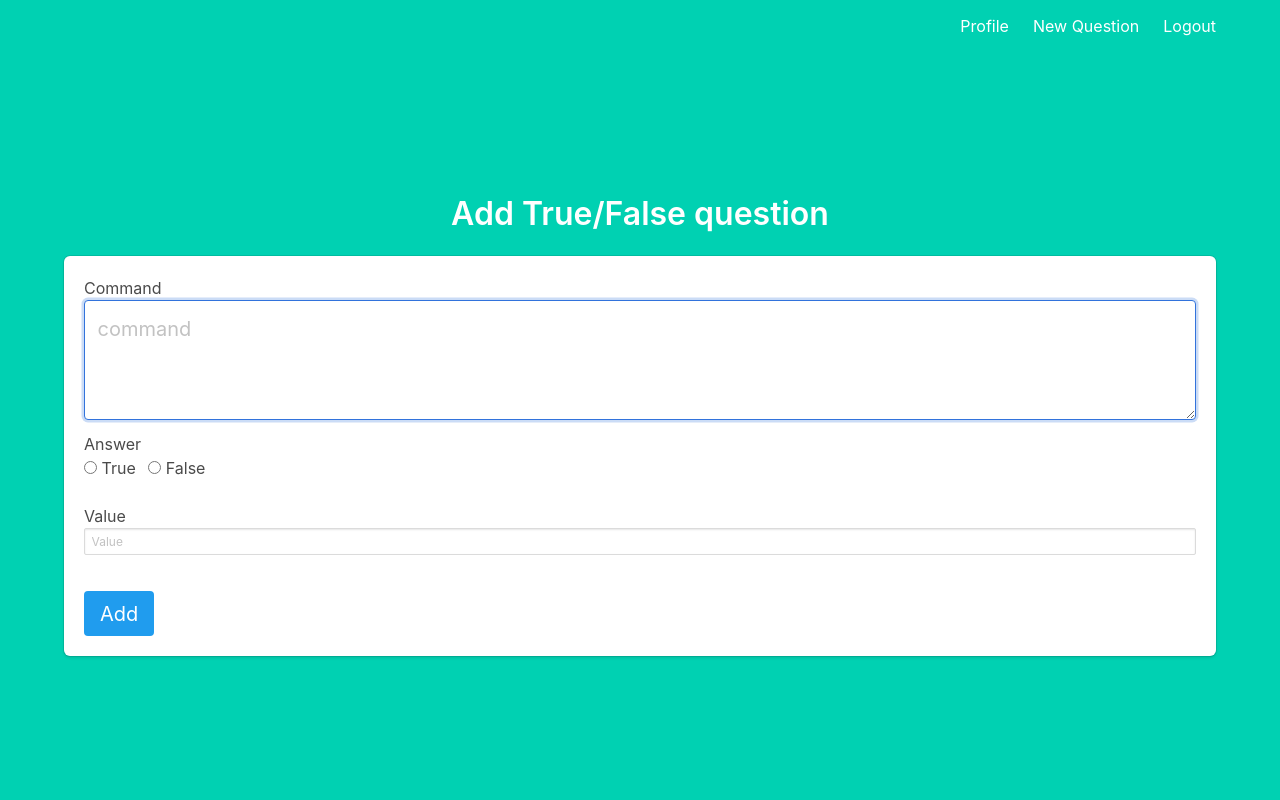
After one commit to Projeto-Final-ES-UNB-2023-01/projeto-final, a Flask app: page /question/new in a window 1280 px wide. The commit adds this page. Run offline with Flask 3, Linux system fonts and the light colour scheme; a user stored in the database is signed in.

Commit message:
feat: add questions and fix: add models init file

```diff
--- a/app/auth/loaders.py
+++ b/app/auth/loaders.py
@@ -1,5 +1,5 @@
 from ..webapp import login_manager
-from ..user import User
+from ..models.user import User
 
 @login_manager.user_loader
 def load_user(user_id):
--- a/app/controllers/__init__.py
+++ b/app/controllers/__init__.py
@@ -1,4 +1,5 @@
 from ..webapp import db
 def blueprints():
     from .main import main as main_blueprint
-    return [main_blueprint]
+    from .questions_controllers import question as question_blueprint
+    return [main_blueprint,question_blueprint]
--- /dev/null
+++ b/app/controllers/questions_controllers.py
@@ -0,0 +1,28 @@
+from flask import Blueprint, render_template, redirect, url_for,request
+from flask_login import login_required, current_user
+from ..models import Question
+from ..webapp import db
+
+question = Blueprint('question',__name__)
+
+@question.route('/new',methods = ['POST','GET'])
+@login_required
+def new():
+    if request.method == 'GET':
+        return render_template('questions/new.jinja2')
+    if request.method == 'POST':
+        command = request.form.get('command')
+        answer = request.form['answer']
+        value = request.form.get('value')
+
+        new_question = Question(type = 'A',
+                                command = command,
+                                options = None,
+                                answer = answer,
+                                value=value,
+                                prof_id = current_user.id)
+        db.session.add(new_question)
+        db.session.commit()
+
+
+        return redirect(url_for('question.new'))
--- /dev/null
+++ b/app/models/__init__.py
@@ -0,0 +1,3 @@
+from .question import Question
+from .user import User
+__all__ = [Question,User]
--- a/app/user.py
+++ b/app/models/user.py
@@ -1,4 +1,4 @@
-from .webapp import db
+from ..webapp import db
 from flask_login import UserMixin
 class User(UserMixin, db.Model):
     __tablename__ = 'users'
@@ -8,3 +8,4 @@ class User(UserMixin, db.Model):
     registration = db.Column(db.String,unique = True, nullable = False)
     password = db.Column(db.String(200))
     role = db.Column(db.String)
+    questions = db.relationship('Question', backref = 'user')
--- a/app/templates/auth/login.html
+++ b/app/templates/auth/login.html
@@ -17,8 +17,8 @@
         <form method="POST" action="/login">
             <div class="field">
                 <div class="control">
-                    Registration
-                    <input class="input is-large" type="text" name="registration-number" placeholder="Registration" maxlenght = "9">
+                    Email
+                    <input class="input is-large" type="text" name="email" placeholder="Email" maxlenght = "300">
                 </div>
             </div>
 
--- a/app/templates/base.jinja2
+++ b/app/templates/base.jinja2
@@ -5,7 +5,7 @@
     <meta charset="utf-8">
     <meta http-equiv="X-UA-Compatible" content="IE=edge">
     <meta name="viewport" content="width=device-width, initial-scale=1">
-    <title>Flask Auth Example</title>
+    <title>Test's application</title>
     <link rel="stylesheet" href="https://cdnjs.cloudflare.com/ajax/libs/bulma/0.7.2/css/bulma.min.css" />
 </head>
 
@@ -15,7 +15,7 @@
         <div class="hero-head">
             <nav class="navbar">
                 <div class="container">
-                    <div id="navbarMenuHeroA" class="navbar-menu">
+                    <div id="navbarMenuHeroA" class="navbar-menu is-active">
                         <div class="navbar-end">
                         {% if  current_user.is_authenticated %}
                             <a href="{{ url_for('main.profile') }}" class="navbar-item">
@@ -33,6 +33,11 @@
                             {% endif %}
 
                             {% if  current_user.is_authenticated %}
+                            {% if current_user.role == 'professor'%}
+                                <a href="{{ url_for('question.new') }}" class="navbar-item">
+                                New Question
+                            </a>
+                            {% endif %}
                             <a href="{{ url_for('auth.logout') }}" class="navbar-item">
                                 Logout
                             </a>
--- a/app/templates/profile.html
+++ b/app/templates/profile.html
@@ -1,3 +1,4 @@
+{% extends "base.jinja2" %}
 {% block content %}
 <h1> Nome : {{current_user.name}}</h1>
 <h2>Role: {{current_user.role}}</h2>
--- /dev/null
+++ b/app/templates/questions/new.jinja2
@@ -0,0 +1,40 @@
+{% extends "base.jinja2" %}
+
+{% block content %}
+
+{# <div class="column is-4 is-offset-4"> #}
+    <h3 class="title">Add True/False question</h3>
+    <div class="box">
+                <form method="POST" action="">
+            <div class="field">
+                <div class="control">
+                    Command
+                    <textarea class="textarea is-medium " name = "command" placeholder="command" autofocus=""></textarea>
+                </div>
+            </div>
+
+            <div class="control">
+            Answer <br>
+                <label class="radio">
+                    <input type="radio" name="answer" value = 'True'>
+                        True
+                </label>
+                <label class="radio">
+                    <input type="radio" name="answer" value = 'False'>
+                            False
+                </label>
+            </div> <br>
+
+
+
+        <div class = 'field'>
+            <div class = 'control' > Value
+            <input class="input is-small" type="float" name="value" placeholder="Value" >
+            </div>
+        </div>
+    <br>
+            <button class="button is-block is-info is-medium is-responsive">Add</button>
+        </form>
+    </div>
+{# </div> #}
+{% endblock %}
--- a/app/webapp.py
+++ b/app/webapp.py
@@ -8,6 +8,14 @@ db = SQLAlchemy()
 login_manager = LoginManager()
 login_manager.login_view = 'auth.login'
 index = Blueprint('index','index')
+def seed_users():
+    from .seed import users
+    from .models.user import User
+    for user in users:
+        print(user)
+        db.session.add(User(**user))
+    db.session.commit()
+
 
 def create_app():
     app = Flask(__name__)
@@ -28,5 +36,7 @@ def create_app():
 
     app.register_blueprint(index,url_prefix = '/')
 
+
     return app
 app = create_app()
+# seed_users()
```
Also changed, not shown: app/auth/controller.py (+7 -11 lines), app/cli_cmds.py (added, +12 -0 lines), app/models/question.py (added, +11 -0 lines), app/seed.py (added, +14 -0 lines), app/static/style.css (added, +62 -0 lines), app/templates/auth/signup.html (deleted, +0 -42 lines), app/templates/auth/signup.jinja2 (+25 -3 lines), README.md, app/data.sqlite (added).
